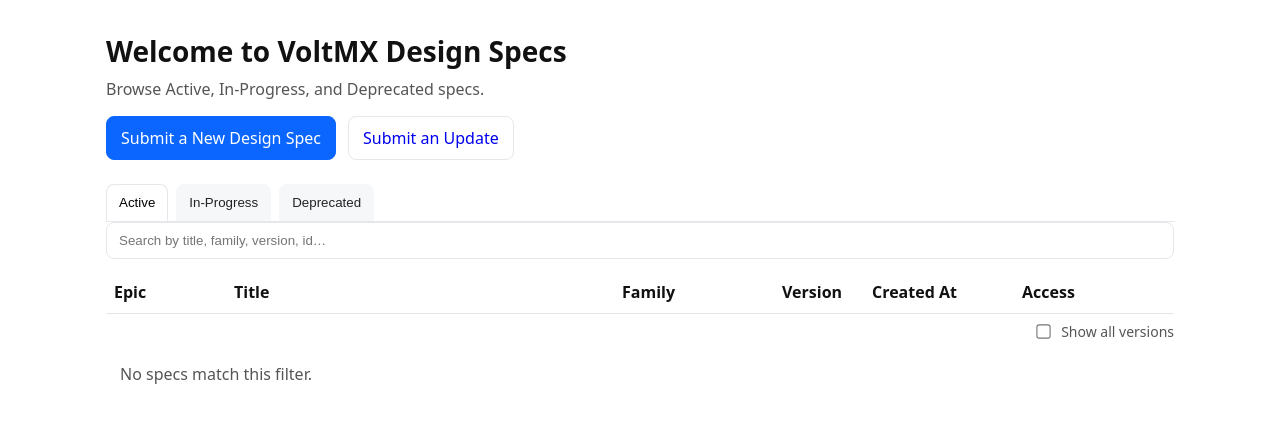
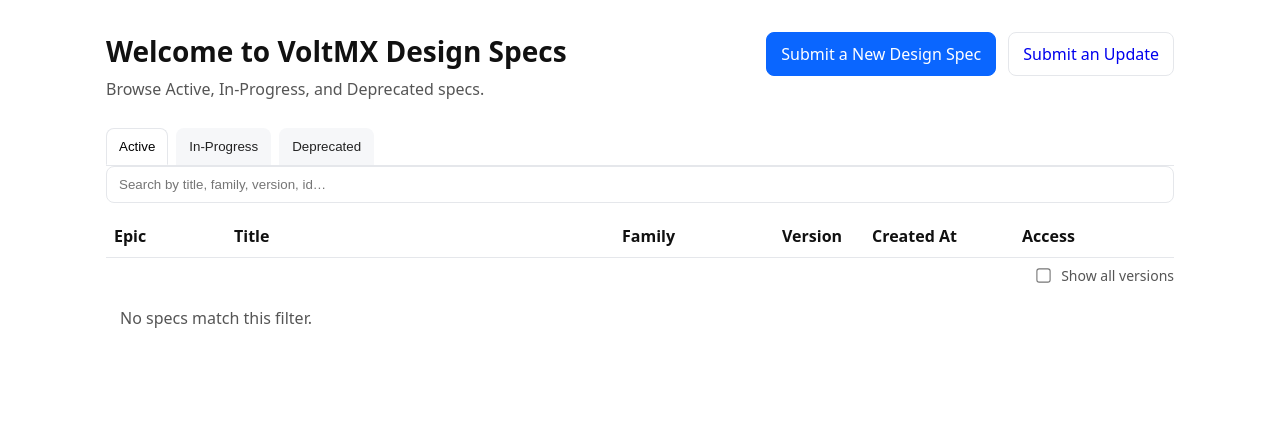
Before and after one commit to pranavwani/design-spec-v3, a Jekyll site: the page built from index.html, in a window 1280 px wide. Shown: the top 423 px of the page. Built offline with Jekyll 4.4.1, drawn with Linux system fonts in a browser that asks for light colours.

Commit message:
feat: ui

```diff
--- a/assets/style.css
+++ b/assets/style.css
@@ -181,3 +181,27 @@
   .cell-actions { flex-wrap: wrap; }
 }
 .view-btn { white-space: nowrap; vertical-align: middle; }
+
+/* Hero top row: text left, actions right */
+.hero-top{
+  display:flex;
+  align-items:flex-start;
+  justify-content:space-between;
+  gap:16px;
+  margin-bottom:12px;
+}
+.hero-text{ flex:1; min-width:260px; }
+
+/* Tighten actions spacing inside hero when right-aligned */
+.hero .actions{
+  display:flex;
+  gap:12px;
+  margin:0;            /* override previous 12px 0 24px */
+}
+
+/* Mobile: stack buttons under title nicely */
+@media (max-width:700px){
+  .hero-top{ flex-direction:column; align-items:stretch; }
+  .hero .actions{ flex-wrap:wrap; }
+  .hero .actions .btn{ flex:1; text-align:center; }
+}
--- a/index.html
+++ b/index.html
@@ -3,18 +3,21 @@
 title: Home
 ---
 <header class="hero">
+  <div class="hero-top">
+    <div class="hero-text">
       <h1>Welcome to {{ site.title }}</h1>
       <p class="lead">Browse Active, In-Progress, and Deprecated specs.</p>
+    </div>
+
+    {% assign repo = site.github.repository_url | default: site.repo_url %}
     <div class="actions">
-    {% assign repo = site.github.repository_url | default: site.repo_url %}
-
-    <a class="btn primary" href="{{ repo }}/issues/new?template=new-spec.yml">
+      <a class="btn primary" href="{{ repo }}/issues/new?template=new-spec.yml" target="_blank" rel="noopener">
         Submit a New Design Spec
       </a>
-    <a class="btn" href="{{ repo }}/issues/new?template=update-spec.yml">
+      <a class="btn" href="{{ repo }}/issues/new?template=update-spec.yml" target="_blank" rel="noopener">
         Submit an Update
       </a>
-
+    </div>
   </div>
 
   <div class="tabs" role="tablist" aria-label="Spec status">
```
Lines whose indentation alone changed are shown as unchanged.
